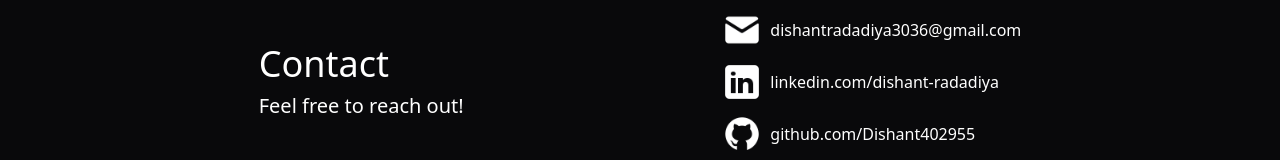
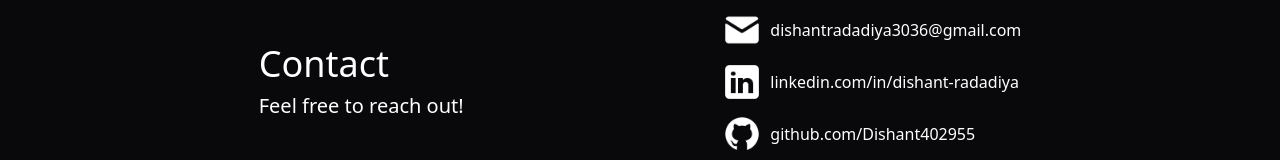
Before and after one commit to Dishant402955/Portfolio, a React (Vite) app: page / in a window 1280 px wide. Shown: the part 3355-3515 px from the top of the page. Built offline with nearby package versions, Linux system fonts and the light colour scheme.

Commit message:
Linked in URI fixes

```diff
--- a/src/components/Footer.jsx
+++ b/src/components/Footer.jsx
@@ -32,7 +32,7 @@ const Footer = () => {
             />
           </figure>
           <p className="address max-[800px]:text-sm max-[650px]:text-xs">
-            linkedin.com/dishant-radadiya
+            linkedin.com/in/dishant-radadiya
           </p>
         </div>
         <div className="github flex justify-center items-center gap-2">
```
